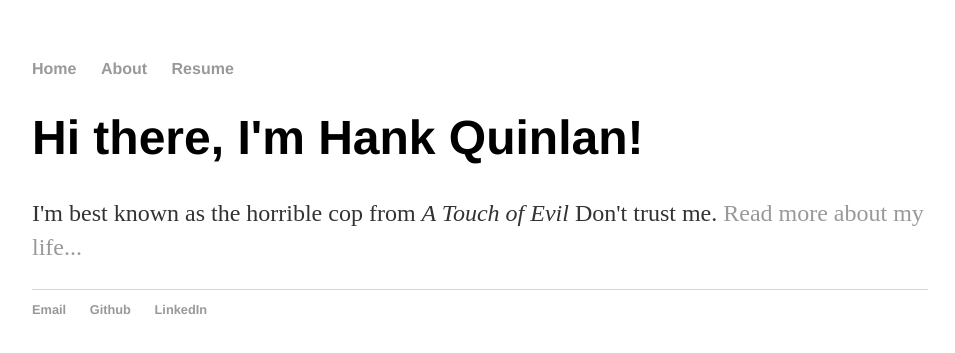
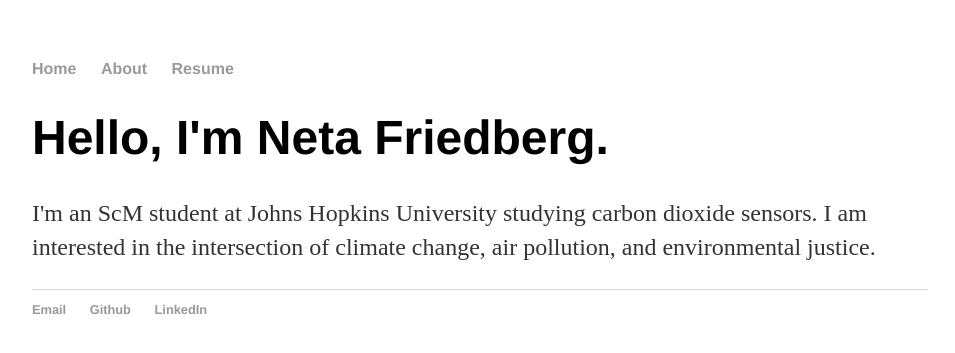
Before and after one commit to nfriedb1/nfriedb1.github.io, a Jekyll site: the page built from index.html, in a window 1280 px wide. Shown: the top 353 px of the page, without its empty margins (160-1115 px from the left). Built offline with Jekyll 4.4.1, drawn with Linux system fonts in a browser that asks for light colours.

Commit message:
Update index.html

```diff
--- a/index.html
+++ b/index.html
@@ -3,6 +3,6 @@ layout: default
 title: Neta Friedberg
 ---
 <div class="blurb">
-	<h1>Hi there, I'm Hank Quinlan!</h1>
-	<p>I'm best known as the horrible cop from <em>A Touch of Evil</em> Don't trust me. <a href="/about">Read more about my life...</a></p>
+	<h1>Hello, I'm Neta Friedberg.</h1>
+	<p>I'm an ScM student at Johns Hopkins University studying carbon dioxide sensors. I am interested in the intersection of climate change, air pollution, and environmental justice.</a></p>
 </div><!-- /.blurb -->
```
